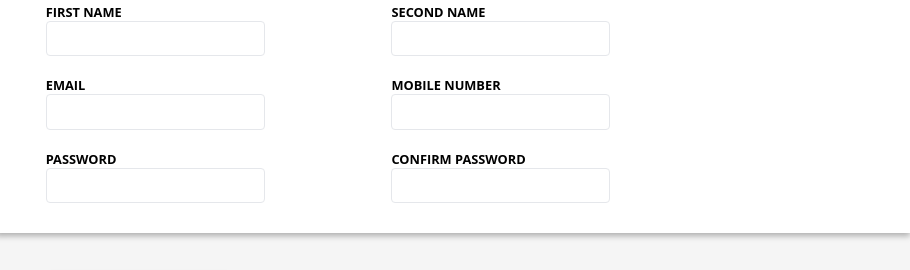
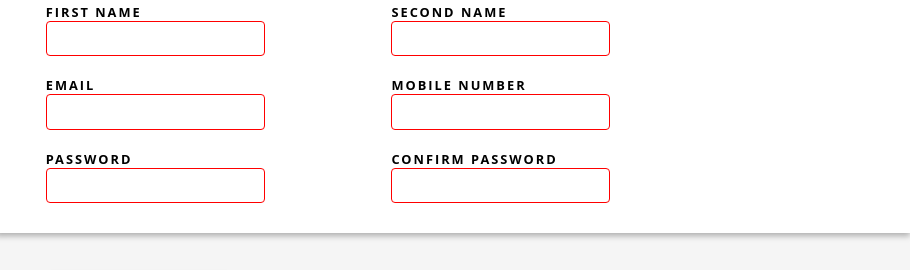
Before and after one commit to ikmq0/sign-up-form, a plain HTML site: page index.html in a window 1280 px wide. Shown: the part 249-519 px from the top of the page, 370-1280 px from the left. Drawn offline with Linux system fonts and the light colour scheme.

Commit message:
Small Touches after
:q!

```diff
--- a/index.html
+++ b/index.html
@@ -5,6 +5,7 @@
   <meta name="viewport" content="width=device-width, initial-scale=1.0">
   <title>Sign-Up Form</title>
   <link rel="stylesheet" href="./style.css">
+  <link rel="icon" href="./img/icon-logo.png">
 </head>
 <body>
     <div class="left-side">
@@ -19,37 +20,37 @@
           <p class="big-text">Let's do this!</p>
           <div class="input-div">
             <label for="first-name">First Name</label>
-            <input type="text" name="first-name" id="first-name">
+            <input type="text" name="first-name" id="first-name" required>
           </div>
 
           <div class="input-div">
             <label for="last-name">Second Name</label>
-            <input type="text" name="last-name" id="last-name">
+            <input type="text" name="last-name" id="last-name" required>
           </div>
 
           <div class="input-div">
             <label for="email-address">Email</label>
-            <input type="email" name="email-address" id="email-address">
+            <input type="email" name="email-address" id="email-address" required>
           </div>
 
           <div class="input-div">
             <label for="mobile-number">Mobile Number</label>
-            <input type="text" name="mobile-number">
+            <input type="text" name="mobile-number" required pattern="[0-9]{10}">
           </div>
 
           <div class="input-div">
             <label for="first-password">Password</label>
-            <input type="password" name="first-password" id="first-password">
+            <input type="password" name="first-password" id="first-password" required pattern="[a-z\A-z\0-9]{8,16}">
           </div>
 
           <div class="input-div">
             <label for="confirm-password">Confirm Password</label>
-            <input type="password" name="confirm-password" id="confirm-password">
+            <input type="password" name="confirm-password" id="confirm-password" required pattern="[a-z\A-z\0-9]{8,16}">
           </div>
         </div>
         <div class="buttons">
           <button type="submit" id="create">Create Account</button>
-          <p class="normal-text">Already have an account ? <a href="" class="log-in">Log in</a></p>
+          <p class="normal-text">Already have an account ? <a class="log-in">Log in</a></p>
         </div>
       </form>
     </div>
--- a/style.css
+++ b/style.css
@@ -79,6 +79,7 @@ label {
   text-transform: uppercase;
   font-weight: bold;
   font-size: 0.8rem;
+  letter-spacing: 2px;
 }
 
 input {
@@ -96,10 +97,6 @@ input {
 
 input:invalid {
   border-color: var(--invalid);
-}
-
-input:focus {
-  border-color: blue;
 }
 
 .big-text {
```
Also changed, not shown: img/icon-logo.png (added).
